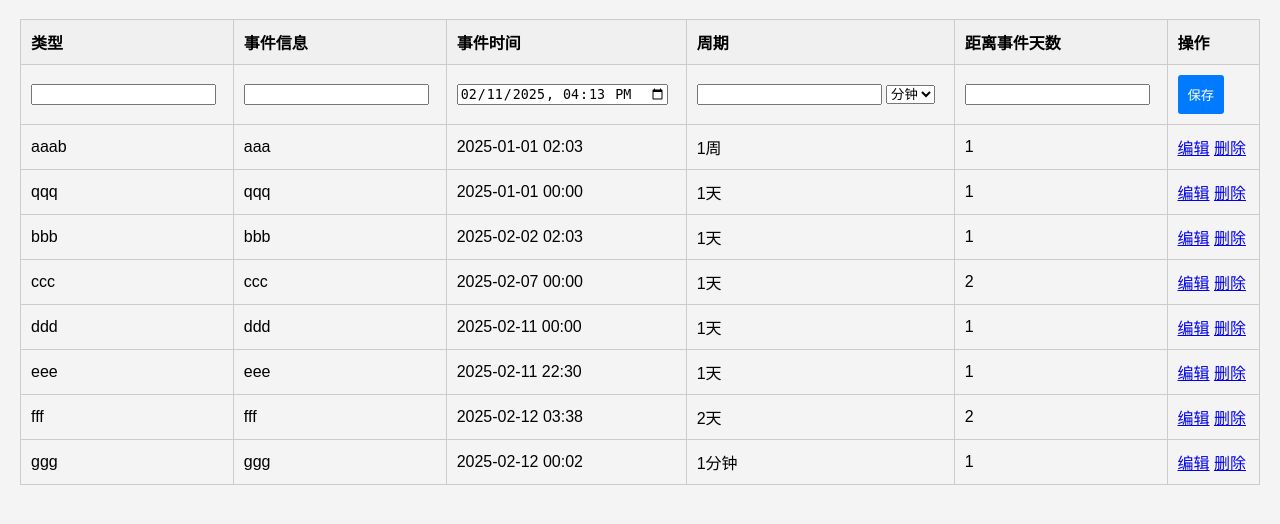
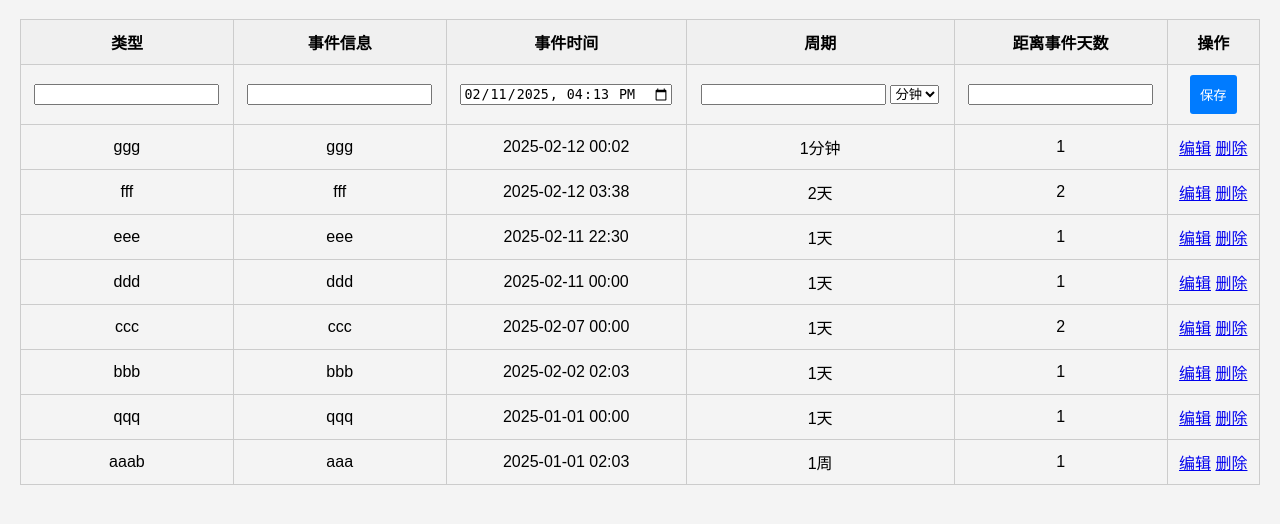
Before and after one commit to ljcz-fujia/tun, a Django app: page /calendar/records/ in a window 1280 px wide. Shown: the part 130-654 px from the top of the page. Run offline with Django 5.2, Linux system fonts and the light colour scheme; a user stored in the database is signed in; data comes from the database, SQL or seed files in the repository; both versions use the stored data as it was after the commit.

Commit message:
表格中的元素居中显示

```diff
--- a/tun_calendar/templates/record_list.html
+++ b/tun_calendar/templates/record_list.html
@@ -43,7 +43,8 @@
         td {
             padding: 10px;
             border: 1px solid #ccc;
-            text-align: left;
+            text-align: center; /* 让单元格内容水平居中 */
+            vertical-align: middle; /* 让单元格内容垂直居中 */
         }
 
         th {
--- a/tun_calendar/views.py
+++ b/tun_calendar/views.py
@@ -63,7 +63,7 @@
             return redirect('record_list')
     else:
         form = UserRecordForm()
-    records = UserRecord.objects.filter(user=request.user)
+    records = UserRecord.objects.filter(user=request.user).order_by('-id')
     return render(request, 'record_list.html', {'records': records, 'form': form})
 
 # 编辑记录视图，需要用户登录才能访问
```
Also changed, not shown: README.md, db.sqlite3.
